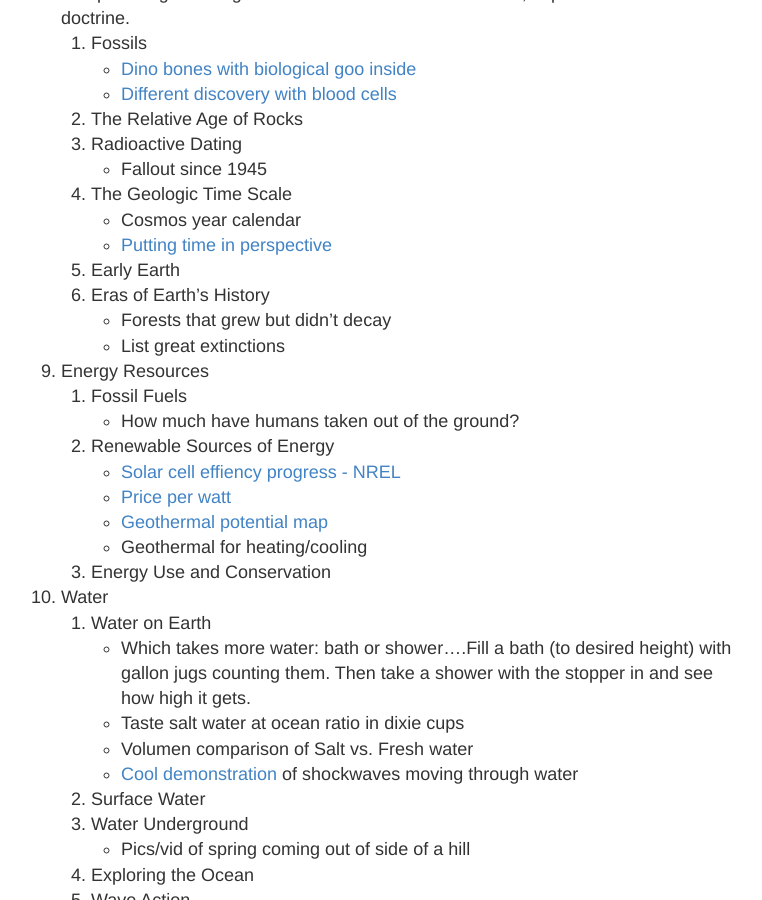
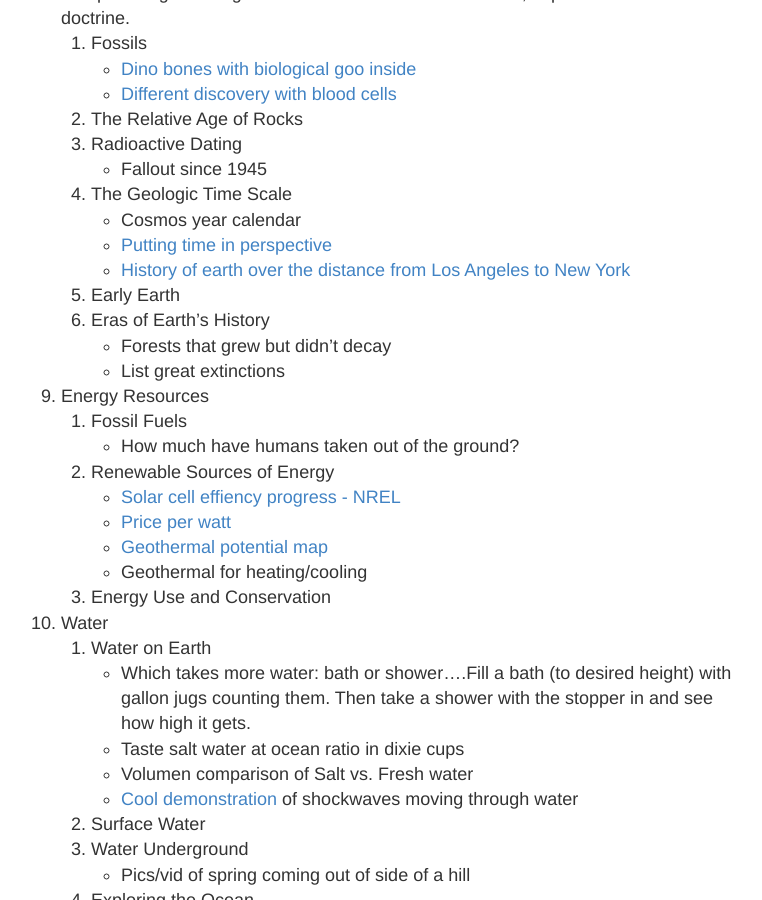
Before and after one commit to ctkstl/earth_science, a Jekyll site: the page built from resources.md, in a window 1280 px wide and 900 px high, scrolled down 4364 px. Shown: the whole window, without its empty margins (249-1011 px from the left). Built offline with Jekyll 4.4.1, drawn with Linux system fonts in a browser that asks for light colours; Markdown is read by kramdown in place of the engine named in the settings.

Commit message:
New geologic timeline video.

```diff
--- a/resources.md
+++ b/resources.md
@@ -131,6 +131,8 @@ permalink: /resources/
     4.  The Geologic Time Scale
         *   Cosmos year calendar
         *   [Putting time in perspective](http://ctkstl.github.io/earth_science/images/PuttingTimeInPerspective-G.png)
+        *   [History of earth over the distance from Los Angeles to New York](http://www.businessinsider.com/animated-timeline-earth-history-2015-11
+)
     5.  Early Earth
     6.  Eras of Earth’s History
         *   Forests that grew but didn't decay
```
